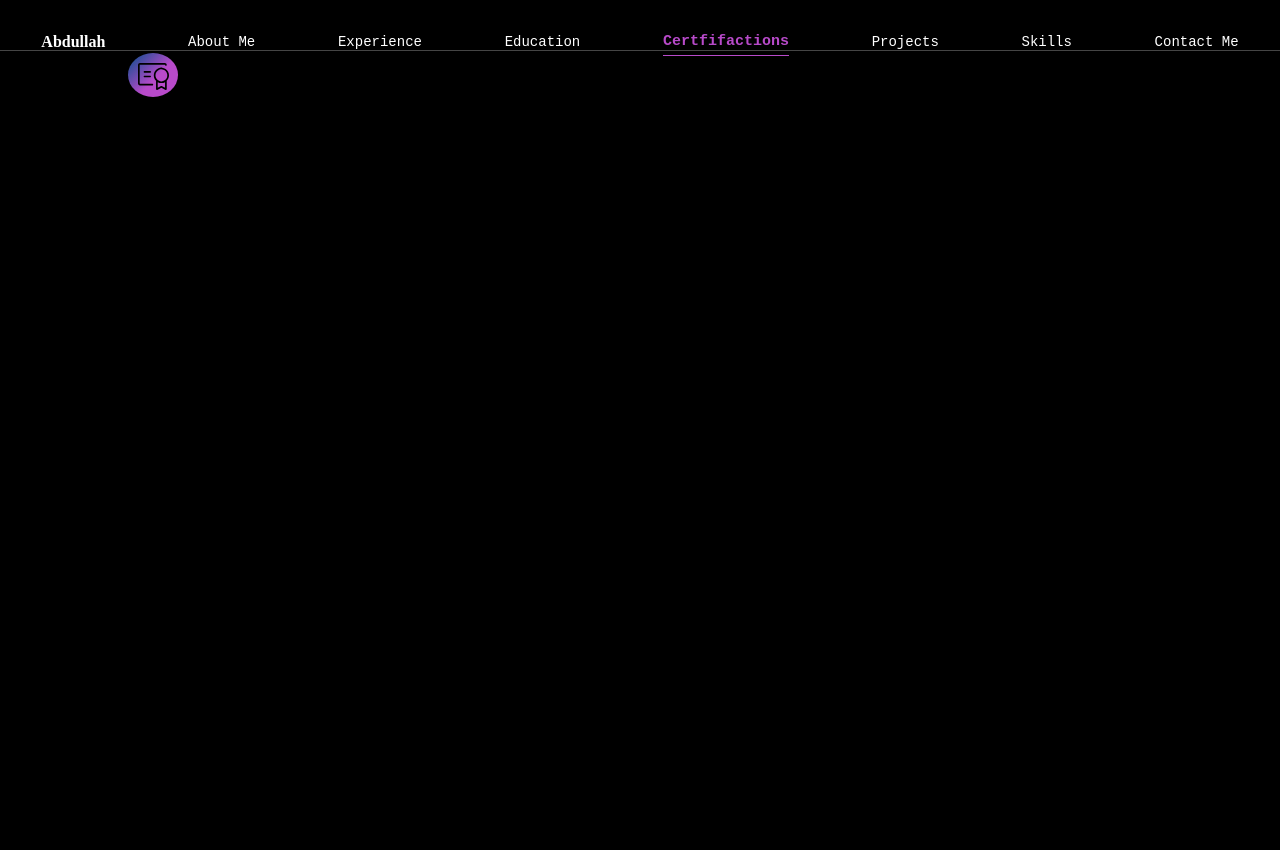
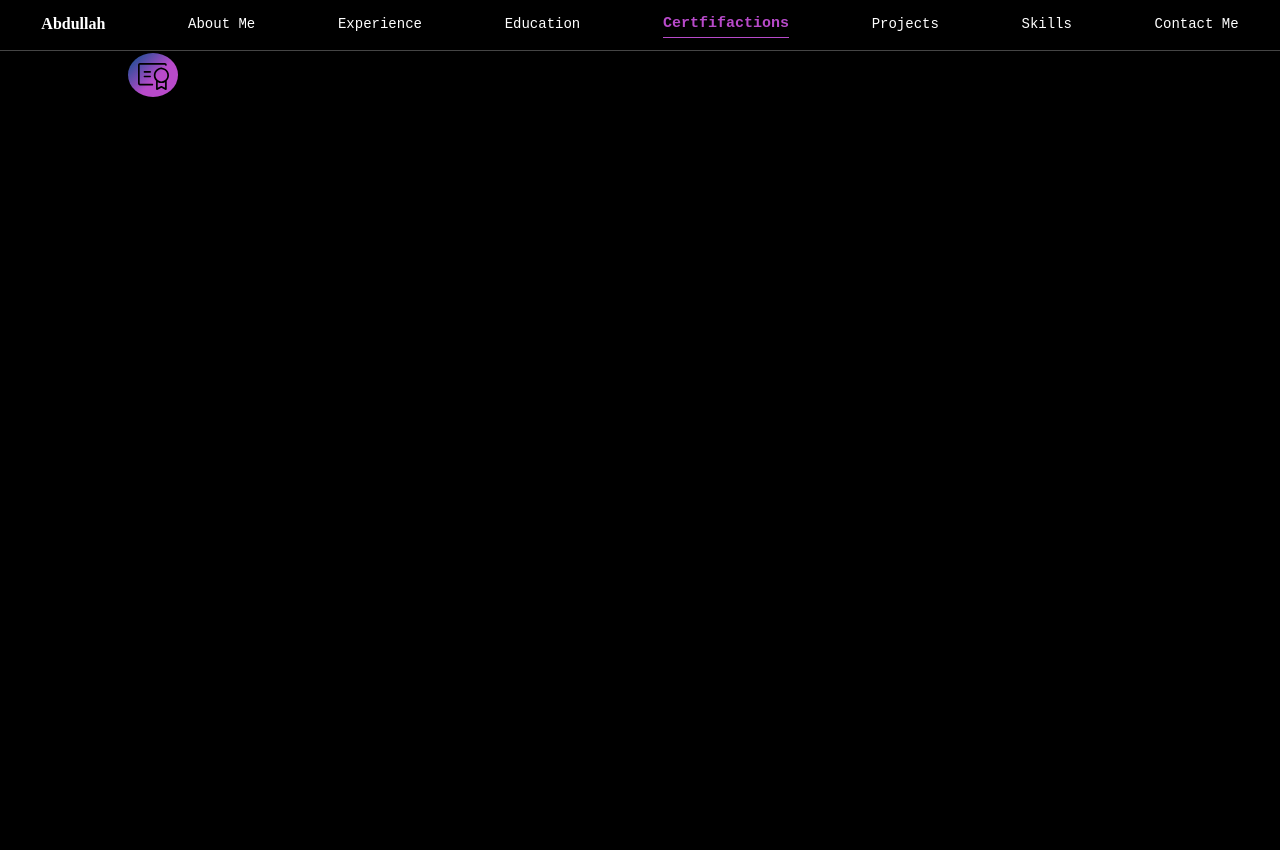
Before and after one commit to AbdullahYahya1/S412117701, a PHP site: page /view/CERTIFICATIONS in a window 1280 px wide. After the commit the page ends 97 px from the top, so only its background shows below. Run offline with PHP 8.4, Linux system fonts and the light colour scheme; some libraries are stand-ins or nearby versions.

Commit message:
change header

```diff
--- a/style.css
+++ b/style.css
@@ -128,7 +128,7 @@ header p:active{
     left: 100px;
 }
 .section{
-    height: 100vh;
+    height: calc(100vh - 70px);
 }
 .section1{
     color: white;
--- a/view/CERTIFICATIONS/index.html
+++ b/view/CERTIFICATIONS/index.html
@@ -11,7 +11,7 @@
     <div class="circle circle1"></div>
     <div class="Maincontainer">
       <header id="header">
- .70    <div class="container">
+        <div class="container">
           <h4>Abdullah</h4>
 
           <a href="/learn_project">
```
